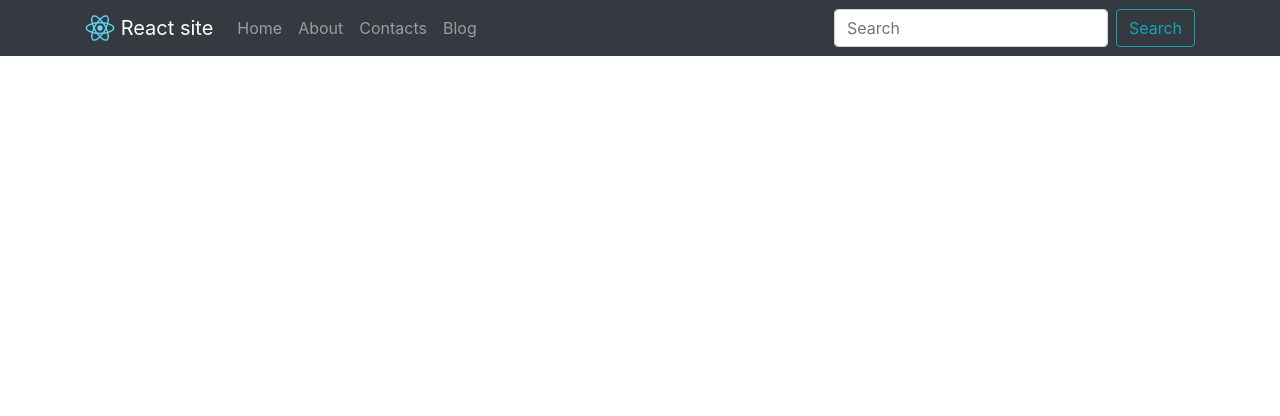
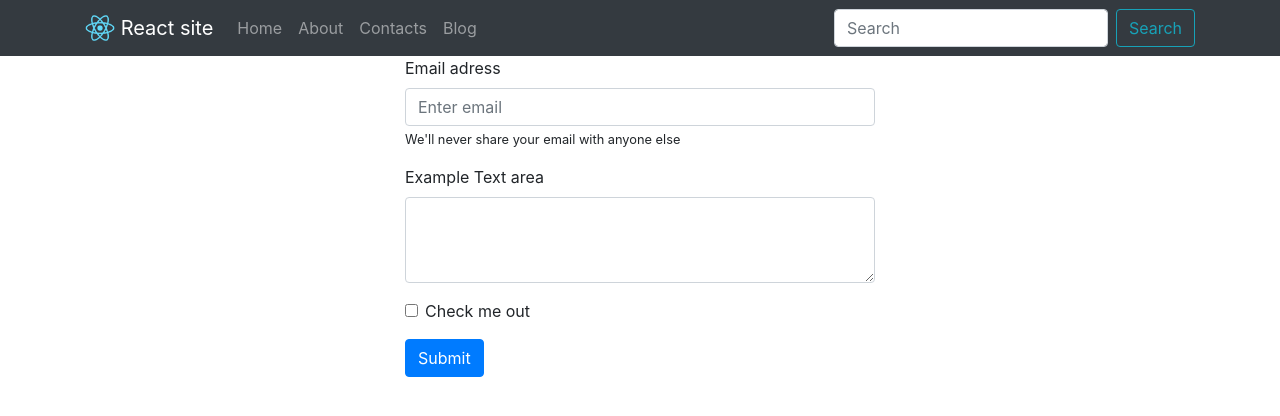
Before and after one commit to SergeyAlexStr/react-sites, a React (Create React App) app: page /contacts in a window 1280 px wide. Shown: the top 416 px of the page. Built offline with nearby package versions, Linux system fonts and the light colour scheme.

Commit message:
add contact with content

```diff
--- a/src/App.js
+++ b/src/App.js
@@ -5,7 +5,7 @@ import Header from "./components/Header";
 
 function App() {
   return (
-      <div>
+        <div>
           <Header/>
         </div>
   );
--- a/src/Pages/About.js
+++ b/src/Pages/About.js
@@ -23,8 +23,8 @@ export default class About  extends React.Component{
                             </Nav>
                             </Col>
                         <Col sm={9}>
-                            <Tab.Content className = 'mt-50'>
-                            <Tab.Pane eventKey = 'first'>
+                            <Tab.Content className = 'p-4 mt-5' >
+                            <Tab.Pane eventKey = 'first' >
                                 <img src='http://publicatom.ru/rosenergo/images/reaktor5-big.jpg'  alt = 'reactor'/>
                                 <p>Lorem ipsum dolor sit amet, consectetur adipisicing elit. Debitis earum id, impedit ipsum maxime necessitatibus nulla odio officiis omnis quidem reprehenderit sit unde, vero! Debitis.</p>
                                 <p>Lorem ipsum dolor sit amet, consectetur adipisicing elit. Debitis earum id, impedit ipsum maxime necessitatibus nulla odio officiis omnis quidem reprehenderit sit unde, vero! Debitis.</p>
--- a/src/Pages/Contacts.js
+++ b/src/Pages/Contacts.js
@@ -1,12 +1,32 @@
 import React from "react";
-
+import {Container, Form, Button} from "react-bootstrap";
 
 export default class Contacts  extends React.Component{
     render() {
         return(
-         <div>
+         <Container style  = {{width: "500px"}}>
+             <h1 className='text-center'>Contact us</h1>
+             <Form>
+                 <Form.Group controlId = 'formBasicEmail'>
+                     <Form.Label>Email adress</Form.Label>
+                     <Form.Control type = 'email' placeholder = 'Enter email'/>
+                     <Form.Text>
+                         We'll never share your email with anyone else
+                     </Form.Text>
+                 </Form.Group>
 
-         </div>
+                 <Form.Group controlId = 'formBasicPassword'>
+                     <Form.Label>Example Text area</Form.Label>
+                     <Form.Control as = 'textarea' rows = '3'/>
+                 </Form.Group>
+
+                 <Form.Group controlId = 'formBasicCheckbox'  >
+                     <Form.Check type = 'checkbox' label = 'Check me out'/>
+                 </Form.Group>
+                 <Button variant='primary' type = 'submit'>Submit</Button>
+
+             </Form>
+         </Container>
         )
 
     }
```
